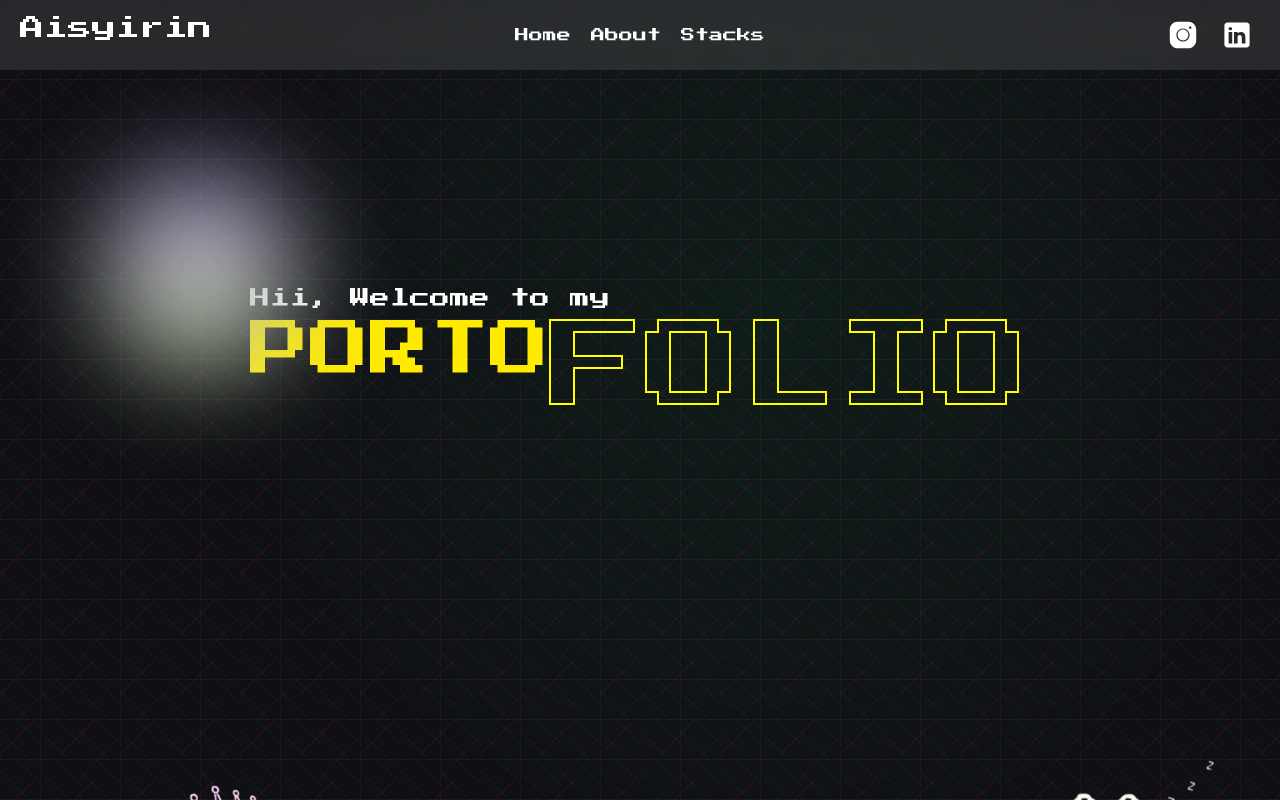
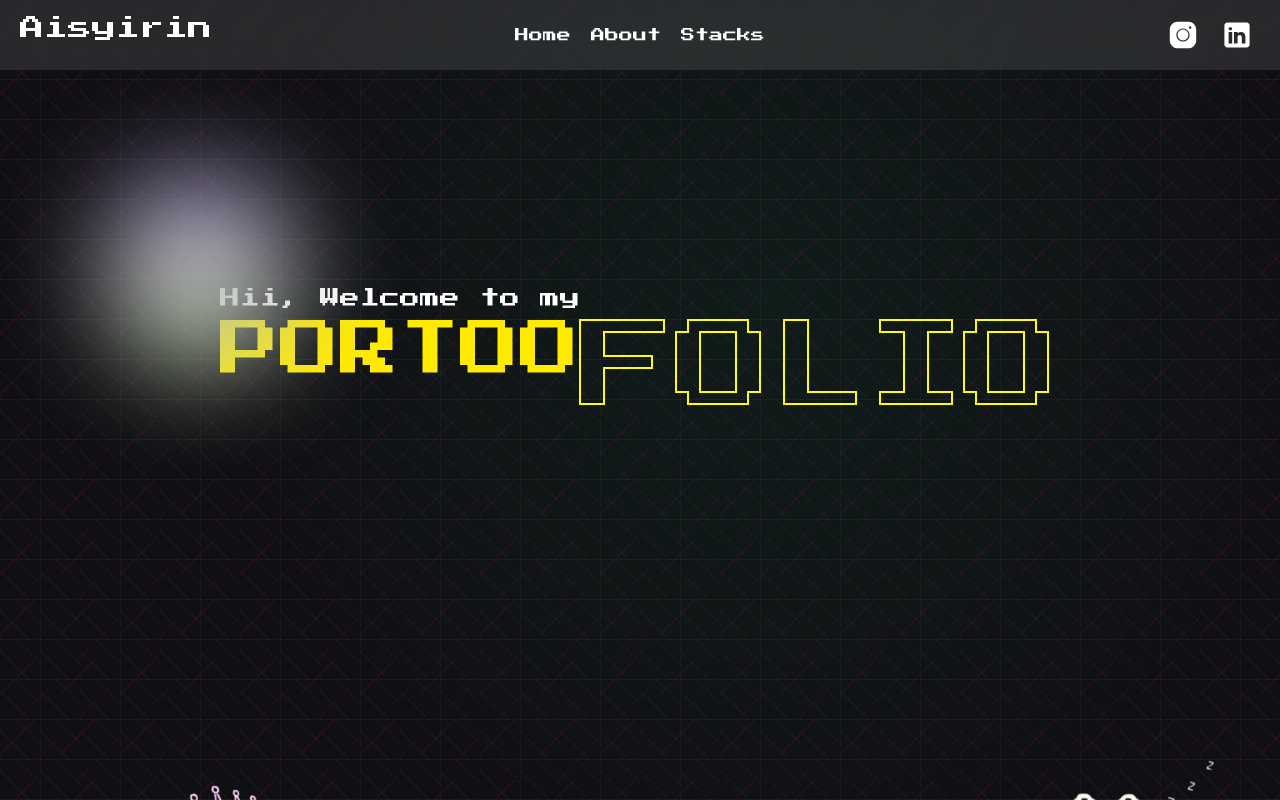
Before and after one commit to ZahiraSA/oots3, a Next.js app: page / in a window 1280 px wide. Shown: the top 800 px of the page. Built offline with nearby package versions, Linux system fonts and the light colour scheme.

Commit message:
Update Section1.jsx
update terbaruu

```diff
--- a/src/components/sections/Section1.jsx
+++ b/src/components/sections/Section1.jsx
@@ -10,7 +10,7 @@ export default function Section1() {
         {/* Teks utama: PORTOFOLIO */}
         <div className="flex">
           {/* Kata pertama */}
-          <p className="cursor-default text-6xl font-press text-[#FFEB00]">PORTO</p>
+          <p className="cursor-default text-6xl font-press text-[#FFEB00]">PORTOO</p>
 
           {/* Kata kedua dengan efek outline */}
           <p
```
